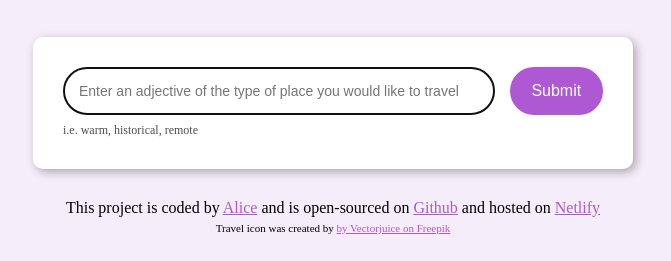
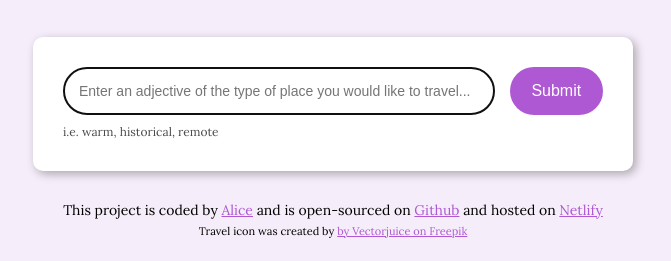
Before and after one commit to alimacy2508/ai-poem-generator, a plain HTML site: page index.html in a window 1280 px wide. Shown: the part 160-421 px from the top of the page, 307-978 px from the left. Drawn offline with nearby package versions, Linux system fonts and the light colour scheme.

Commit message:
Added a new typography to the page

```diff
--- a/index.html
+++ b/index.html
@@ -4,6 +4,12 @@
     <meta charset="UTF-8" />
     <meta name="viewport" content="width=device-width, initial-scale=1.0" />
     <link rel="stylesheet" href="src/style.css" />
+    <link rel="preconnect" href="https://fonts.googleapis.com" />
+    <link rel="preconnect" href="https://fonts.gstatic.com" crossorigin />
+    <link
+      href="https://fonts.googleapis.com/css2?family=Lora:ital,wght@0,400..700;1,400..700&display=swap"
+      rel="stylesheet"
+    />
     <script src="https://unpkg.com/typewriter-effect@latest/dist/core.js"></script>
     <script src="https://cdn.jsdelivr.net/npm/axios@1.1.2/dist/axios.min.js"></script>
     <title>AI Travel Generator</title>
@@ -19,7 +25,7 @@
             <input
               type="text"
               autofocus
-              placeholder="Enter an adjective of the type of place you would like to travel"
+              placeholder="Enter an adjective of the type of place you would like to travel..."
               autocomplete="off"
               class="prompt-box"
               id="prompt-instructions"
--- a/src/style.css
+++ b/src/style.css
@@ -1,5 +1,6 @@
 body {
   background-color: rgb(245, 237, 249);
+  font-family: "Lora", serif;
 }
 
 .container {
@@ -79,6 +80,7 @@ form {
 
 footer {
   text-align: center;
+  font-size: 14px;
 }
 
 footer a {
```
